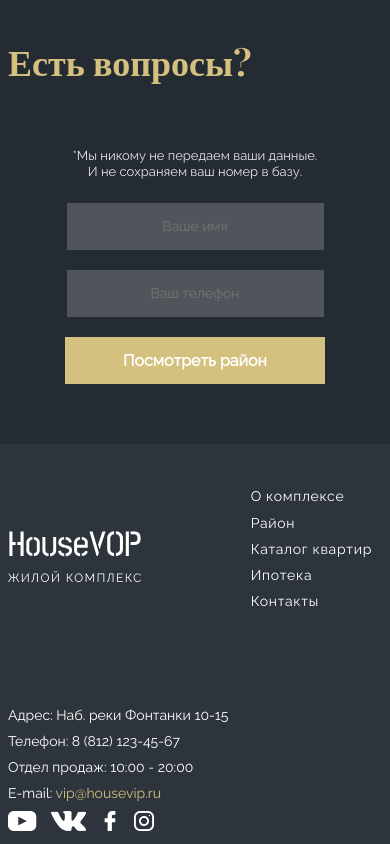
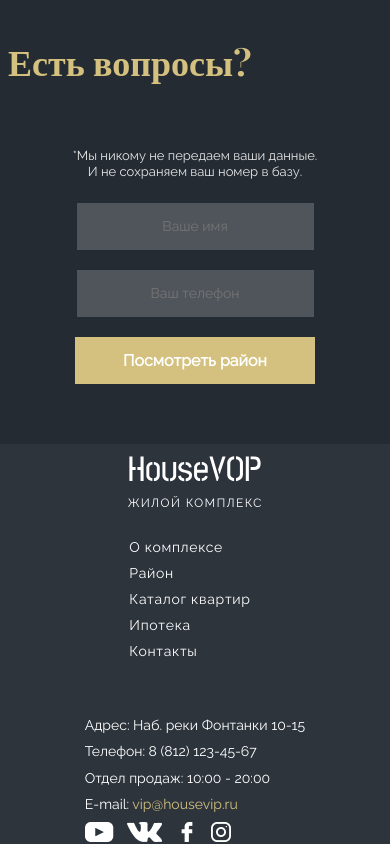
Before and after one commit to KarinaZh/HouseVOP, a plain HTML site: page index.html in a window 390 px wide. Shown: the part 3656-4500 px from the top of the page. Drawn offline with nearby package versions, Linux system fonts and the light colour scheme.

Commit message:
Made some changes for md, sm, xs screens

```diff
--- a/index.html
+++ b/index.html
@@ -96,11 +96,11 @@
 				</div>
 				<div class="col-lg-6">
 					<div class="row center-xs">
-						<div class="col-lg-6">
+						<div class="col-lg-6 col-md-6">
 							<form><input type="text" name="name" placeholder="Ваше имя"></form>
 							<p class="security">&#x2AМы никому не передаем ваши данные.<br>И не сохраняем ваш номер в базу.</p>
 						</div>
-						<div class="col-lg-6">
+						<div class="col-lg-6 col-md-6">
 							<form><input type="tel" name="phone" placeholder="Ваш телефон"></form>
 							<form class="button"><input type="button" name="submit" value="Посмотреть район"></form>
 						</div>
@@ -137,7 +137,7 @@
 			<div class="logo">
 			<a href="#"><img src="img/first-screen__logo.svg"></a>
 			</div>
-				<div class="nav">
+			<div class="nav">
 					<ul>
 						<li><a href="">О комплексе</a></li>
 						<li><a href="">Район</a></li>
@@ -145,8 +145,8 @@
 						<li><a href="">Ипотека</a></li>
 						<li><a href="">Контакты</a></li>
 					</ul>
-				</div>
-				<div class="contact">
+			</div>
+			<div class="contact">
 					<ul>
 						<li>Адрес: Наб. реки Фонтанки 10-15</li>
 						<li>Телефон: 8 (812) 123-45-67</li>
@@ -159,7 +159,7 @@
 							<a href=""><img src="img/instagram.png"></a>
 						</li>
 					</ul>
-				</div>
+			</div>
 			</div>
 	</footer>
 </body>
--- a/styles.css
+++ b/styles.css
@@ -222,7 +222,7 @@ input {
 	background-color: rgba(255, 255, 255, 0.2);
 	border-style: none;
 	text-align: center;
-	padding: 10px 50px;
+	padding: 10px 40px;
 	margin: 10px 0;
 }
 
@@ -235,7 +235,7 @@ input {
 	text-align: center;
 	color: #FFFFFF;
 	background-color: #D4C17F;
-	padding: 10px 58px;
+	padding: 10px 48px;
 }
 
 input:focus {
@@ -278,7 +278,6 @@ iframe {
 .questions {
 	display: flex;
 	justify-content: space-around;
-	flex-direction: row;
 	flex-wrap: wrap;
 	padding-bottom: 50px;
 	align-items: center;
@@ -378,4 +377,19 @@ footer li {
 	padding-bottom: 50px;
     }
 
+    footer .container
+    {
+    flex-flow: column;
+    }
+
+    footer ul {
+    padding: 10px 0;
+    }
 }
+
+@media screen and (max-width: 1200px) {
+	.questions {
+		display: flex;
+		flex-flow: column;
+	}
+}
```
